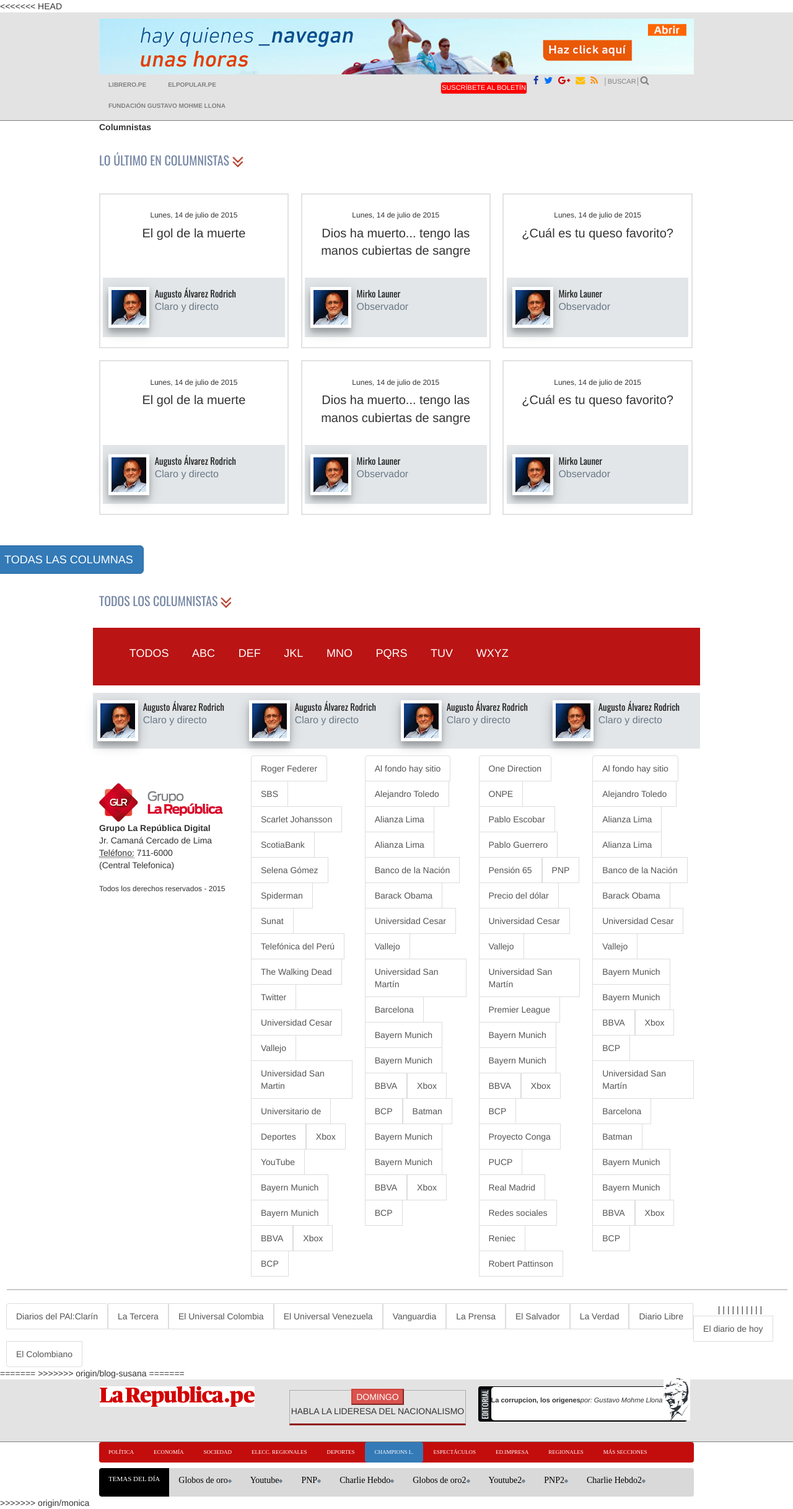
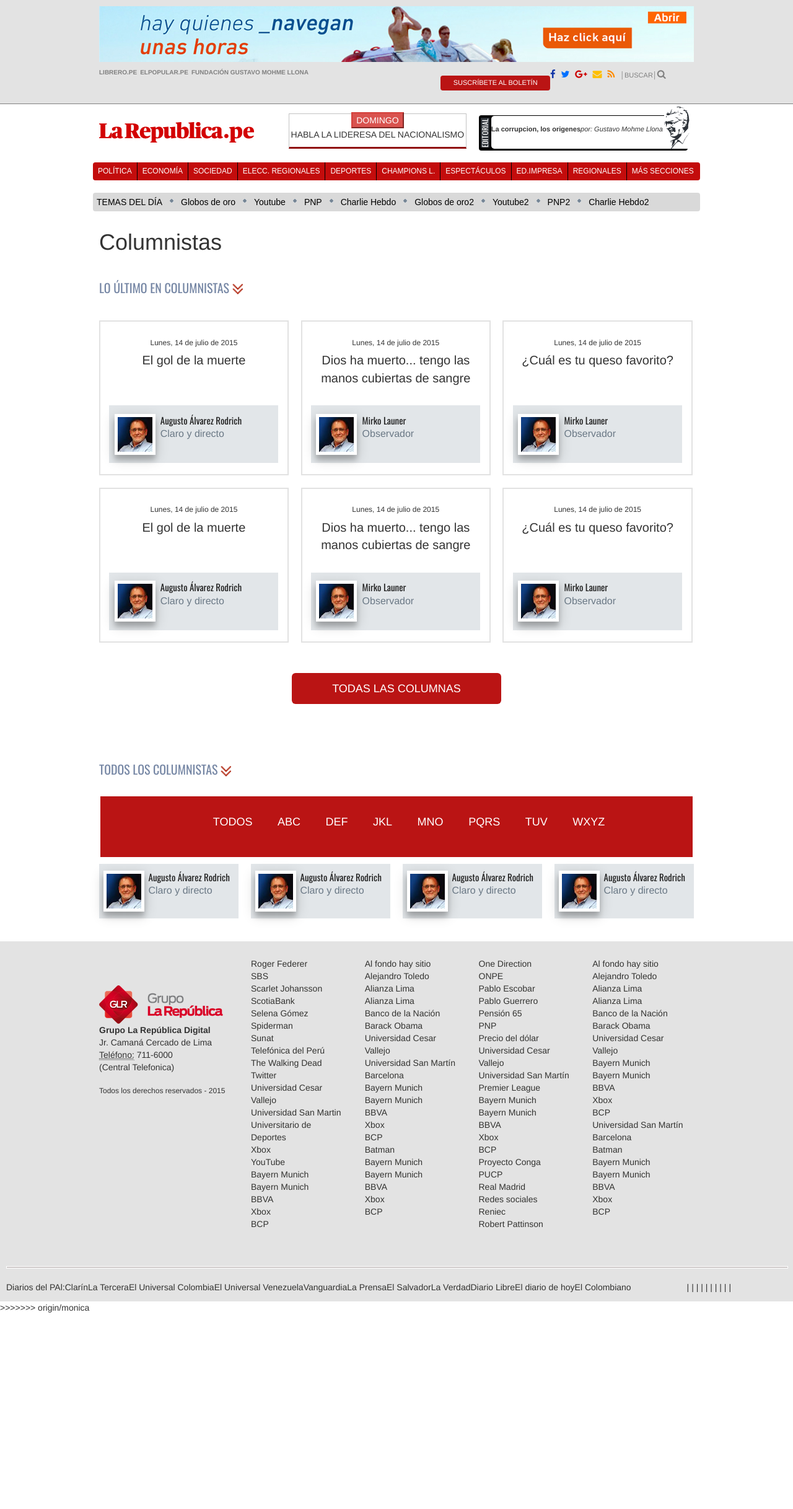
Before and after one commit to CamilaSolis/la-republica, a plain HTML site: page columnistas.html in a window 1280 px wide. Shown: the whole page at 62% size. After the commit the page ends 2120 px from the top, so only its background shows below. Drawn offline with nearby package versions, Linux system fonts and the light colour scheme.

Commit message:
Correccion de merge MENU

```diff
--- a/columnistas.html
+++ b/columnistas.html
@@ -2,7 +2,6 @@
 <html lang="en">
 <head>
 	<meta charset="UTF-8">
-<<<<<<< HEAD
 	<meta name="viewport" content="width=device-width, user-scalable=no, initial-scale=1.0, maximum-scale=1.0, minimum-scale=1.0">
 	<title>La Répública - Columnistas</title>
 	<link rel="stylesheet" type="text/css" href="css/bootstrap.css">
@@ -39,10 +38,80 @@
 			</div>
 		</div>
 	</header>
+		<section>
+		<div class="container">
+			<div class="row navbar">
+				<div class="col-md-5 visibe-xs">
+					<img class="img-republica" src="image/logo-la-republica.jpg" alt="">
+				</div>
+				<div class="col-md-5 visibe-xs">
+					<div class="text-center caja">
+						<button class="btn-danger button">DOMINGO</button>
+						<p>HABLA LA LIDERESA DEL NACIONALISMO</p>
+					</div>
+				</div>
+				<div class="col-md-6 visibe-xs">
+					<div class="caja2 fondo-negro">
+						<img src="image/img_editorial_text.jpg" alt="">
+						<div class="fondo-blanco">
+							<p class="text-center parrafo"><strong>La corrupcion, los origenes</strong><em>por: Gustavo Mohme Llona</em></p>
+							<img class="img-author" src="image/img_author.jpg" alt="">
+						</div>
+					</div>
+				</div>
+			</div>
+		</div>
+	</section>
+	<!-- menu -->
+	<section>
+	<div class="container">
+		<div class="row">
+			<div class="col-md-16 hidden-xs">
+				<ul class="nav nav-pills back-red row" role="tablist">
+					<li><a class="pwhite p2" href="#">POLÍTICA</a></li>
+					<li><a class="pwhite p2" href="#">ECONOMÍA</a></li>
+					<li><a class="pwhite p2" href="#">SOCIEDAD</a></li>
+					<li><a class="pwhite p2" href="#">ELECC. REGIONALES</a></li>
+					<li><a class="pwhite p2" href="#">DEPORTES</a></li>
+					<li><a class="pwhite p2" href="#">CHAMPIONS L.</a></li>
+					<li><a class="pwhite p2" href="#">ESPECTÁCULOS</a></li>
+					<li><a class="pwhite p2" href="#">ED.IMPRESA</a></li>
+					<li><a class="pwhite p2" href="#">REGIONALES</a></li>
+					<li><a class="pwhite" href="#">MÁS SECCIONES</a></li>
+				</ul>
+			</div>
+		</div>
+	</div>
+	</section>
+	<section class="container">
+		<div class="row caja3">
+			<div class="col-md-16 col-xs-16">
+				<ul class="nav pills back-gray row" role="tablist">
+					<li role="presentation"><a class="parrafoblack visibe-xs" href="#">TEMAS DEL DÍA</a></li>
+					<li><img src="image/bullet.gif" alt=""></li>
+					<li role="presentation"><a class="parrafoblack visibe-xs" href="#">Globos de oro</a></li>
+					<li><img src="image/bullet.gif" alt=""></li>
+					<li role="presentation"><a class="parrafoblack visibe-xs" href="#">Youtube</a></li>
+					<li><img src="image/bullet.gif" alt=""></li>
+					<li role="presentation"><a class="parrafoblack hidden-xs" href="#">PNP</a></li>
+					<li><img class="hidden-xs" src="image/bullet.gif" alt=""></li>
+					<li role="presentation"><a class="parrafoblack hidden-xs" href="#">Charlie Hebdo</a></li>
+					<li><img class="hidden-xs" src="image/bullet.gif" alt=""></li>
+					<li role="presentation"><a class="parrafoblack hidden-xs" href="#">Globos de oro2</a></li>
+					<li><img class="hidden-xs" src="image/bullet.gif" alt=""></li>
+					<li role="presentation"><a class="parrafoblack hidden-xs" href="#">Youtube2</a></li>
+					<li><img class="hidden-xs" src="image/bullet.gif" alt=""></li>
+					<li role="presentation"><a class="parrafoblack hidden-xs" href="#">PNP2</a></li>
+					<li><img class="hidden-xs" src="image/bullet.gif" alt=""></li>
+					<li role="presentation"><a class="parrafoblack hidden-xs" href="#">Charlie Hebdo2</a></li>
+				</ul>
+			</div>
+		</div>
+	</section>
 	<section>
 		<div class="container ">
 			<div class="row">
-				<div class="column col-xs-16"><strong>Columnistas</strong></div>
+				<div class="column col-xs-16"><h1>Columnistas</h1></div>
 				<div class="ultimo col-xs-16">LO ÚLTIMO EN COLUMNISTAS <img src="image/double-arrow-bottom.png"></div>
 			</div>
 		</div>
@@ -161,7 +230,7 @@
 	</section>
 	<section>
 		<div class="row boton">
-			<p><a class="btn btn-primary btn-lg" href="#" role="button">TODAS LAS COLUMNAS</a></p>
+			<p><a class="btn btn-primary btn-lg column large-centered" href="#" role="button">TODAS LAS COLUMNAS</a></p>
 		</div>
 	</section>
 	<section>
@@ -238,7 +307,7 @@
 		</div>
 	</section>
 	<!-- Footer-->
-	<footer class="hidden-xs">
+	<footer class="hidden-xs footer1">
 		<div class="container">
 			<div class="row">
 				<div class="col-md-4">
@@ -398,90 +467,6 @@
 	<script src="https://ajax.googleapis.com/ajax/libs/jquery/1.12.4/jquery.min.js"></script>
 	<!-- Include all compiled plugins (below), or include individual files as needed -->
 	<script src="js/bootstrap.min.js"></script>
-=======
-  <meta charset="UTF-8">
-  <title>La Répública - Columnistas</title>
-  <link rel="stylesheet" type="text/css" href="css/bootstrap.css">
-  <link rel="stylesheet" type="text/css" href="css/font-awesome.css">
-  <link rel="stylesheet" type="text/css" href="css/common.css">
-  <link rel="stylesheet" type="text/css" href="css/columnistas.css">
-</head>
-<body>
-<!-- Inserta tu código aquí -->
->>>>>>> origin/blog-susana
-</body>
-</html>
-=======
-	<title>La Répública - Home</title>
-	<link rel="stylesheet" href="https://maxcdn.bootstrapcdn.com/bootstrap/3.3.7/css/bootstrap.min.css" integrity="sha384-BVYiiSIFeK1dGmJRAkycuHAHRg32OmUcww7on3RYdg4Va+PmSTsz/K68vbdEjh4u" crossorigin="anonymous">
-	<link rel="stylesheet" type="text/css" href="css/bootstrap.css">
-	<link rel="stylesheet" type="text/css" href="css/font-awesome.css">
-	<link rel="stylesheet" type="text/css" href="css/common.css">
-	<link rel="stylesheet" type="text/css" href="css/home.css">
-</head>
-<body>
-	<!-- header -->
-	<header>
-		<div class="container">
-			<div class="row navbar">
-				<div class="col-md-5 visibe-xs">
-					<img class="img-republica" src="image/logo-la-republica.jpg" alt="">
-				</div>
-				<div class="col-md-5 visibe-xs">
-					<div class="text-center caja">
-						<button class="btn-danger button">DOMINGO</button>
-						<p>HABLA LA LIDERESA DEL NACIONALISMO</p>
-					</div>
-				</div>
-				<div class="col-md-6 visibe-xs">
-					<div class="caja2 fondo-negro">
-						<img src="image/img_editorial_text.jpg" alt="">
-						<div class="fondo-blanco">
-							<p class="text-center parrafo"><strong>La corrupcion, los origenes</strong><em>por: Gustavo Mohme Llona</em></p>
-							<img class="img-author" src="image/img_author.jpg" alt="">
-						</div>
-					</div>
-				</div>
-			</div>
-		</div>
-	</header>
-	<!-- menu -->
-	<section class="container">
-		<div class="row">
-			<div class="col-md-16 hidden-xs">
-				<ul class="nav nav-pills back-red" role="tablist">
-					<li role="presentation"><a class="pwhite" href="#">POLÍTICA</a></li>
-					<li role="presentation"><a class="pwhite" href="#">ECONOMÍA</a></li>
-					<li role="presentation"><a class="pwhite" href="#">SOCIEDAD</a></li>
-					<li role="presentation"><a class="pwhite" href="#">ELECC. REGIONALES</a></li>
-					<li role="presentation"><a class="pwhite" href="#">DEPORTES</a></li>
-					<li role="presentation" class="active pwhite"><a href="#">CHAMPIONS L.</a></li>
-					<li role="presentation"><a class="pwhite" href="#">ESPECTÁCULOS</a></li>
-					<li role="presentation"><a class="pwhite" href="#">ED.IMPRESA</a></li>
-					<li role="presentation"><a class="pwhite" href="#">REGIONALES</a></li>
-					<li role="presentation"><a class="pwhite" href="#">MÁS SECCIONES</a></li>
-				</ul>
-			</div>
-		</div>
-	</section>
-	<!-- menu2 -->
-	<section class="container">
-		<div class="row caja3">
-			<div class="col-md-16">
-				<ul class="nav pills back-gray" role="tablist">
-					<li role="presentation" class="active"><a class="pblack visibe-xs" href="#"><p>TEMAS DEL DÍA</p></a></li>
-					<li role="presentation"><a class="parrafoblack visibe-xs" href="#">Globos de oro<img src="image/bullet.gif" alt=""></a></li>
-					<li role="presentation"><a class="parrafoblack visibe-xs" href="#">Youtube<img src="image/bullet.gif" alt=""></a></li>
-					<li role="presentation"><a class="parrafoblack hidden-xs" href="#">PNP<img src="image/bullet.gif" alt=""></a></li>
-					<li role="presentation"><a class="parrafoblack hidden-xs" href="#">Charlie Hebdo<img src="image/bullet.gif" alt=""></a></li>
-					<li role="presentation"><a class="parrafoblack hidden-xs" href="#">Globos de oro2<img src="image/bullet.gif" alt=""></a></li>
-					<li role="presentation"><a class="parrafoblack hidden-xs" href="#">Youtube2<img src="image/bullet.gif" alt=""></a></li>
-					<li role="presentation"><a class="parrafoblack hidden-xs" href="#">PNP2<img src="image/bullet.gif" alt=""></a></li>
-					<li role="presentation"><a class="parrafoblack hidden-xs" href="#">Charlie Hebdo2<img src="image/bullet.gif" alt=""></a></li>
-				</ul>
-			</div>
-		</div>
-	</section>
 	</body>
 	</html>
 >>>>>>> origin/monica
--- a/css/common.css
+++ b/css/common.css
@@ -1,9 +1,9 @@
-<<<<<<< HEAD
-
-/*Footer*/
 footer{
 	background-color: #E3E3E3;
 	padding: 2% 0 1% 0;
+}
+.footer1{
+        margin-top: 2%;
 }
 header{
 	background-color:  #E3E3E3;
@@ -11,6 +11,105 @@ header{
 	padding-bottom: 5px;
 	border-bottom: 1px gray
 	 solid;
+}
+.img-republica {
+    margin: 10% 0% 0% 0%;
+}
+.caja {
+    border: 1px solid rgba(0, 0, 0, 0.23);
+    border-bottom: #900f0f 3px solid;
+    margin: 2% 0% 0% 0%;
+}
+.button {
+    margin: -2% 0% 0% 0%;
+}
+.caja2 {
+    border-bottom: 1px solid rgba(0, 0, 0, 0.23);
+    border-top: 1px solid rgba(0, 0, 0, 0.23);
+    border-radius: 4px;
+    padding: 1%;
+}
+.parrafo {
+    font-size: 11px;
+    display: inline;
+}
+.img-author {
+    margin: -14% 0% 0% 88%;
+}
+.fondo-negro {
+    background-color: black;
+    background-size: 100%;
+    position: relative;
+    margin: 0% 3% 0% 0%;
+    padding: 1% 0% 1% 1%;
+}
+.fondo-blanco {
+    background-color: white;
+    background-size: 100%;
+    position: absolute;
+    top: 18%;
+    margin: -3% 0% 0% 5%;
+    padding: 3% 0% 0% 0%;
+    border-radius: 5px 0 0 5px;
+}
+/*menu*/
+.caja{
+    margin-top: 5%;
+}
+.caja2{
+    margin-top: 5%;
+}
+.back-red {
+    background-color: rgba(193, 3, 3, 0.96);
+    border-radius: 4px;
+    margin-top: 2%;
+}
+.pwhite {
+    color: white;
+    font-family: sans-serif;
+}
+.nav-pills li a {
+    font-size: 12px;
+    padding: 6px 8px;
+}
+.nav-pills li a:hover{
+    background-color: blue;
+    color:black;
+    text-decoration: none;
+}
+.p2{
+    border-right: 1px black solid;
+}
+/*menu2*/
+.caja3 {
+    margin-top: 1%;
+}
+.back-gray {
+    background-color: rgba(128, 128, 128, 0.3);
+    border-radius: 4px;
+    font-family: sans-serif;
+}
+.back-gray li a{
+    color: black;
+    text-decoration: none;
+    padding: 5px 6px;
+}
+.back-gray img{
+    padding: 0 6px;
+    padding-top: 4px;
+}
+.back-gray li a:hover{
+    color:white;
+    background-color: black;
+}
+a {
+    list-style: none;
+    text-decoration: none;
+    float: left;
+}
+/*banner-header*/
+.imgbanner {
+    padding-top: 1%;
 }
 .copy{
 	font-size:12px;
@@ -27,8 +126,6 @@ header{
  .direccion{
  	padding-top: 20%;
  }
-
-
 .mobile{
 	background: black;
 	padding: 3% 0;
@@ -47,8 +144,6 @@ header{
  .pucp{
  	width: 100%;
  }
-=======
-
 .navi{
 	padding-top: 10px;
 	padding-bottom: 0;
@@ -109,87 +204,3 @@ header{
 	display: inline-block;
 	color:grey;
 }
-=======
-/*header*/
-.img-republica {
-    margin: 10% 0% 0% 0%;
-}
-.caja {
-    border: 1px solid rgba(0, 0, 0, 0.23);
-    border-bottom: #900f0f 3px solid;
-    margin: 2% 0% 0% 0%;
-}
-.button {
-    margin: -2% 0% 0% 0%;
-}
-.caja2 {
-    border-bottom: 1px solid rgba(0, 0, 0, 0.23);
-    border-top: 1px solid rgba(0, 0, 0, 0.23);
-    border-radius: 4px;
-    padding: 1%;
-}
-.parrafo {
-    font-size: 11px;
-    display: inline;
-}
-.img-author {
-    margin: -14% 0% 0% 88%;
-}
-.fondo-negro {
-    background-color: black;
-    background-size: 100%;
-    position: relative;
-    margin: 0% 3% 0% 0%;
-    padding: 1% 0% 1% 1%;
-}
-.fondo-blanco {
-    background-color: white;
-    background-size: 100%;
-    position: absolute;
-    top: 18%;
-    margin: -3% 0% 0% 5%;
-    padding: 3% 0% 0% 0%;
-    border-radius: 5px 0 0 5px;
-}
-/*menu*/
-.back-red {
-    background-color: rgba(193, 3, 3, 0.96);
-    border-radius: 4px;
-}
-.pwhite {
-    color: white;
-    font-family: italica;
-}
-.nav-pills li a {
-    font-size: 9px;
-}
-/*menu2*/
-.caja3 {
-    margin-top: 1%;
-}
-.back-gray {
-    background-color: rgba(128, 128, 128, 0.3);
-    border-radius: 4px;
-}
-.pblack {
-    font-size: 11px;
-    font-family: italica;
-    background-color: black;
-    border-radius: 4px 0 0 4px;
-    color: white;
-}
-.parrafoblack {
-    color: black;
-    font-family: italica;
-    border-radius: 4px;
-}
-a {
-    list-style: none;
-    text-decoration: none;
-    float: left;
-}
-/*banner-header*/
-.imgbanner {
-    padding-top: 1%;
-}
->>>>>>> origin/monica
```
Also changed, not shown: blog.html (+35 -32 lines), contacto.html (+34 -25 lines), index.html (+37 -27 lines).
